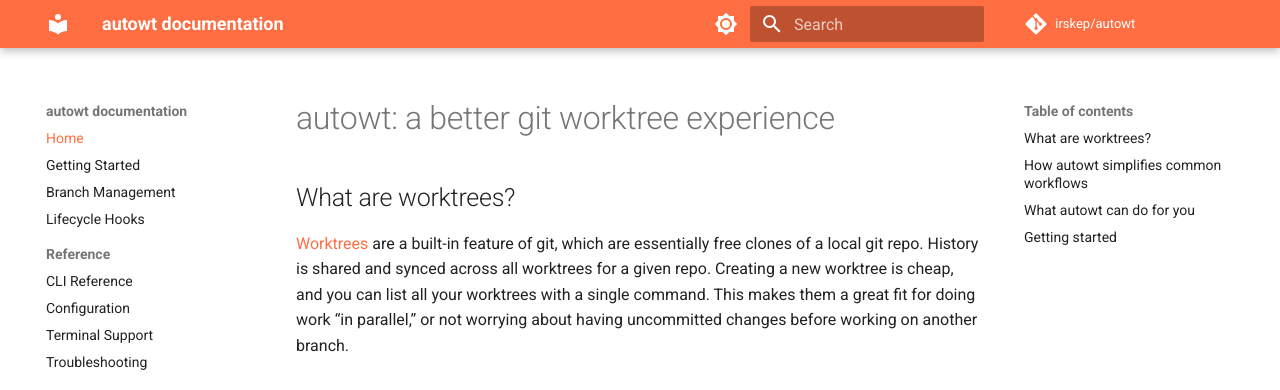
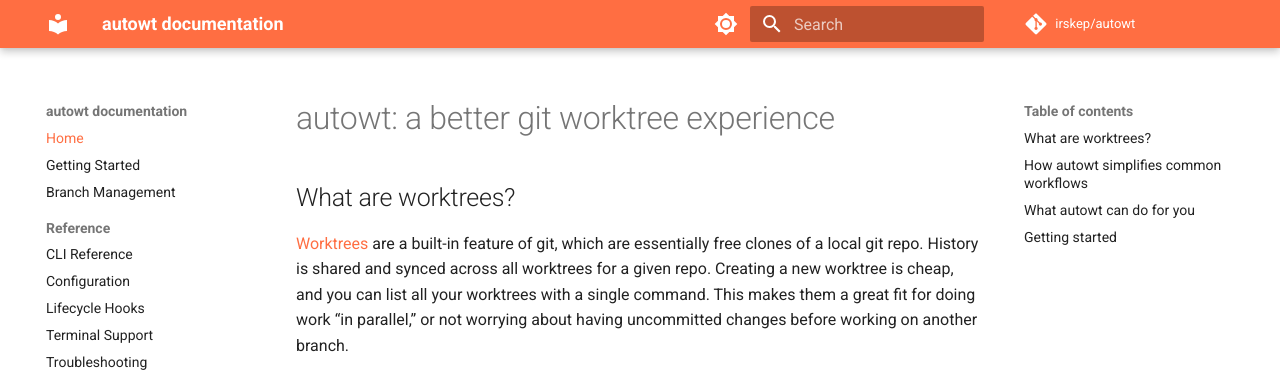
Before and after one commit to irskep/autowt, an MkDocs documentation site: the page built from docs/index.md, in a window 1280 px wide. Shown: the top 390 px of the page. Built offline with MkDocs 1.6.1 and Material for MkDocs 9.7.7, drawn with Linux system fonts in a browser that asks for light colours; comment, search, counter and statistics services are not loaded; the version menu is left out; part of the change alters nothing that is shown.

```diff
--- a/mkdocs.yml
+++ b/mkdocs.yml
@@ -8,10 +8,10 @@ nav:
   - Home: index.md
   - Getting Started: gettingstarted.md
   - Branch Management: branchmanagement.md
-  - Lifecycle Hooks: lifecyclehooks.md
   - Reference:
       - CLI Reference: clireference.md
       - Configuration: configuration.md
+      - Lifecycle Hooks: lifecyclehooks.md
       - Terminal Support: terminalsupport.md
       - Troubleshooting: troubleshooting.md
   - Changelog: CHANGELOG.md
```
